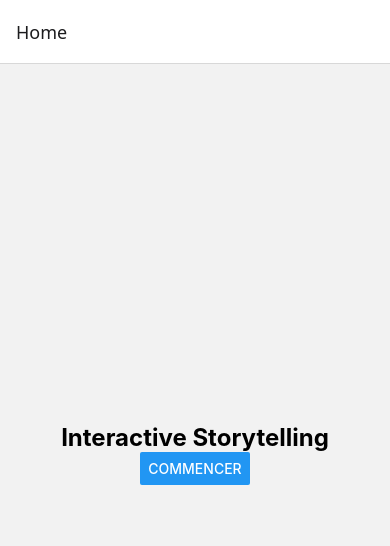
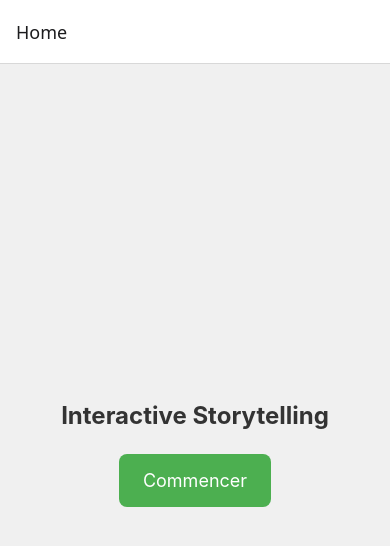
Before and after one commit to Koryas57/StoryTelling-app, a React Native app in the folder interactive-storytelling/: screen /Home in a window 390 px wide. Shown: the top 546 px of the page. Built offline with nearby package versions, Linux system fonts and the light colour scheme.

Commit message:
chore: setup centralized styles and organize component-specific styles

```diff
--- a/interactive-storytelling/App.tsx
+++ b/interactive-storytelling/App.tsx
@@ -1,8 +1,8 @@
 import React from 'react';
 import { NavigationContainer } from '@react-navigation/native';
 import { createNativeStackNavigator } from '@react-navigation/native-stack';
-import Home from './screens/Home';
-import Game from './screens/Game';
+import Home from './screens/Home/Home';
+import Game from './screens/Game/Game';
 
 // Définition des routes pour le typage
 export type RootStackParamList = {
--- a/interactive-storytelling/screens/Game.tsx
+++ /dev/null
@@ -1,25 +0,0 @@
-import React from 'react';
-import { View, Text, StyleSheet } from 'react-native';
-
-const Game: React.FC = () => {
-    return (
-        <View style={styles.container}>
-            <Text style={styles.title}>Bienvenue dans le jeu !</Text>
-            <Text>Le jeu commence ici...</Text>
-        </View>
-    );
-};
-
-const styles = StyleSheet.create({
-    container: {
-        flex: 1,
-        justifyContent: 'center',
-        alignItems: 'center',
-    },
-    title: {
-        fontSize: 24,
-        fontWeight: 'bold',
-    },
-});
-
-export default Game;
--- /dev/null
+++ b/interactive-storytelling/screens/Game/Game.styles.ts
@@ -0,0 +1,21 @@
+import { StyleSheet } from 'react-native';
+import colors from '../../styles/colors';
+import spacing from '../../styles/spacing';
+import typography from '../../styles/typography';
+
+const styles = StyleSheet.create({
+  container: {
+    flex: 1,
+    justifyContent: 'center',
+    alignItems: 'center',
+    backgroundColor: colors.background,
+  },
+  title: {
+    fontSize: typography.fontSizeLarge,
+    fontWeight: typography.fontWeightBold,
+    color: colors.text,
+    marginBottom: spacing.large,
+  },
+});
+
+export default styles;
--- /dev/null
+++ b/interactive-storytelling/screens/Game/Game.tsx
@@ -0,0 +1,13 @@
+import React from 'react';
+import { View, Text } from 'react-native';
+import styles from './Game.styles';
+
+const Game: React.FC = () => {
+    return (
+        <View style={styles.container}>
+            <Text style={styles.title}>Bienvenue dans le jeu !</Text>
+        </View>
+    );
+};
+
+export default Game;
--- a/interactive-storytelling/screens/Home.tsx
+++ /dev/null
@@ -1,30 +0,0 @@
-import React from 'react';
-import { View, Text, Button, StyleSheet } from 'react-native';
-import { NativeStackScreenProps } from '@react-navigation/native-stack';
-import { RootStackParamList } from '../App'
-
-// Typage des props
-type HomeProps = NativeStackScreenProps<RootStackParamList, 'Home'>;
-
-const Home: React.FC<HomeProps> = ({ navigation }) => {
-    return (
-        <View style={styles.container}>
-            <Text style={styles.title}>Interactive Storytelling</Text>
-            <Button title="Commencer" onPress={() => navigation.navigate('Game')} />
-        </View>
-    );
-};
-
-const styles = StyleSheet.create({
-    container: {
-        flex: 1,
-        justifyContent: 'center',
-        alignItems: 'center',
-    },
-    title: {
-        fontSize: 24,
-        fontWeight: 'bold',
-    },
-});
-
-export default Home;
--- /dev/null
+++ b/interactive-storytelling/screens/Home/Home.styles.ts
@@ -0,0 +1,32 @@
+import { StyleSheet } from 'react-native';
+import colors from '../../styles/colors';
+import spacing from '../../styles/spacing';
+import typography from '../../styles/typography';
+
+const styles = StyleSheet.create({
+  container: {
+    flex: 1,
+    justifyContent: 'center',
+    alignItems: 'center',
+    backgroundColor: colors.background,
+  },
+  title: {
+    fontSize: typography.fontSizeLarge,
+    fontWeight: typography.fontWeightBold,
+    color: colors.text,
+    marginBottom: spacing.large,
+  },
+  button: {
+    backgroundColor: colors.primary,
+    paddingVertical: spacing.medium,
+    paddingHorizontal: spacing.large,
+    borderRadius: 8,
+  },
+  buttonText: {
+    fontSize: typography.fontSizeMedium,
+    fontWeight: typography.fontWeightRegular,
+    color: colors.white,
+  },
+});
+
+export default styles;
--- /dev/null
+++ b/interactive-storytelling/screens/Home/Home.tsx
@@ -0,0 +1,20 @@
+import React from 'react';
+import { View, Text, Pressable, StyleSheet } from 'react-native';
+import { NativeStackScreenProps } from '@react-navigation/native-stack';
+import { RootStackParamList } from '../../App';
+import styles from './Home.styles';
+
+type HomeProps = NativeStackScreenProps<RootStackParamList, 'Home'>;
+
+const Home: React.FC<HomeProps> = ({ navigation }) => {
+    return (
+        <View style={styles.container}>
+            <Text style={styles.title}>Interactive Storytelling</Text>
+            <Pressable style={styles.button} onPress={() => navigation.navigate('Game')}>
+                <Text style={styles.buttonText}>Commencer</Text>
+            </Pressable>
+        </View>
+    );
+};
+
+export default Home;
--- /dev/null
+++ b/interactive-storytelling/styles/colors.ts
@@ -0,0 +1,10 @@
+const colors = {
+    primary: '#4CAF50',
+    secondary: '#FFC107',
+    background: '#F0F0F0',
+    text: '#333',
+    white: '#FFFFFF',
+    black: '#000000',
+  };
+
+  export default colors;
--- /dev/null
+++ b/interactive-storytelling/styles/spacing.ts
@@ -0,0 +1,8 @@
+const spacing = {
+    small: 8,
+    medium: 16,
+    large: 24,
+    extraLarge: 32,
+  };
+
+  export default spacing;
--- /dev/null
+++ b/interactive-storytelling/styles/typography.ts
@@ -0,0 +1,19 @@
+import { TextStyle } from 'react-native';
+
+const typography: {
+  fontSizeSmall: number;
+  fontSizeMedium: number;
+  fontSizeLarge: number;
+  fontWeightLight: TextStyle['fontWeight'];
+  fontWeightRegular: TextStyle['fontWeight'];
+  fontWeightBold: TextStyle['fontWeight'];
+} = {
+  fontSizeSmall: 14,
+  fontSizeMedium: 18,
+  fontSizeLarge: 24,
+  fontWeightLight: '300',
+  fontWeightRegular: '400',
+  fontWeightBold: '700',
+};
+
+export default typography;
```
